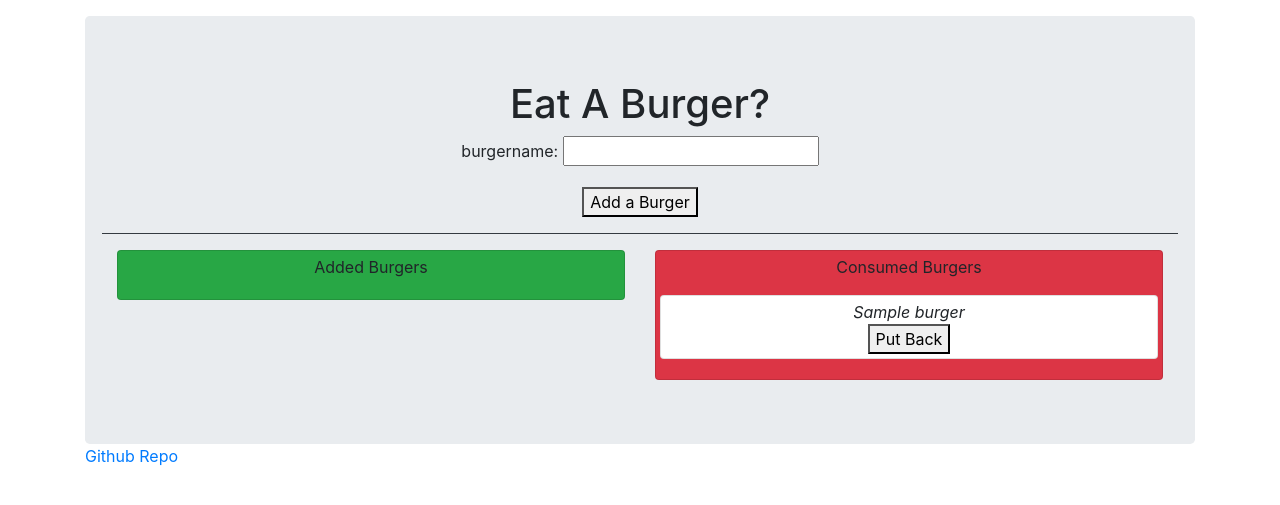
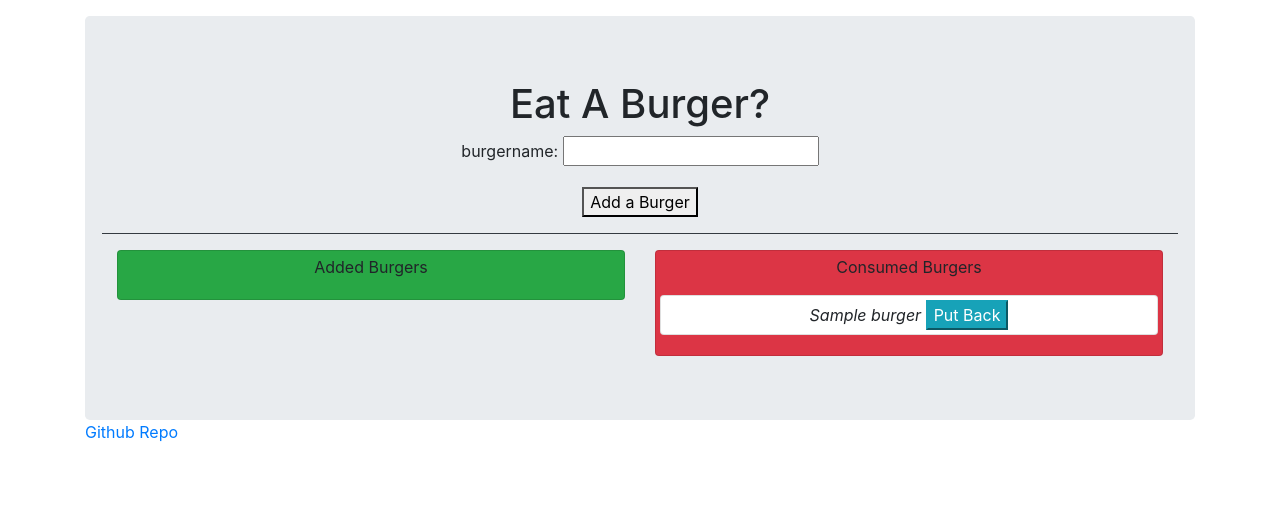
Before and after one commit to SunshineDaydeam/Burger-App, a Node server app: page / in a window 1280 px wide. Shown: the top 505 px of the page. Run offline with Node 20, Linux system fonts and the light colour scheme; tables that the repository leaves empty hold one stand-in row (values such as "Sample post"); some libraries are stand-ins or nearby versions.

Commit message:
added stuff?

```diff
--- a/db/seeds.sql
+++ b/db/seeds.sql
@@ -1,2 +1,2 @@
 INSERT INTO burgers(burger_name, devoured)
-VALUES("RyeMCA Burger", true), ("Baby You can chive my car burger", false), ("plain cheeseburger",false);
+VALUES("Tofu Lettuce Wrap", true), ("Black Bean Bunless Burger", false), ("Hamburgueso con queso",false);
--- a/views/index.handlebars
+++ b/views/index.handlebars
@@ -15,8 +15,8 @@
                       {{#each burger}}
                         {{#unless devoured}}
                           <div class="card mb-3 p-1">
-                            <span><i>{{burger_name}}</i></span>
-                            <span><button class="change-devoured btn-success" data-id="{{id}}" data-buttondevoured="{{devoured}}">
+                            <span><i>{{burger_name}}</i>
+                            <button class="change-devoured btn-info" data-id="{{id}}" data-buttondevoured="{{devoured}}">
                               {{#if devoured}}Put Back!{{else}}EAT!{{/if}}
                             </button></span>
                           </div>
@@ -30,10 +30,12 @@
                         {{#each burger}}
                           {{#if this.devoured}}
                             <div class="card mb-3 p-1">
-                              <span><i>{{burger_name}}</i></span>
-                              <span><button class="change-devoured" data-id="{{id}}" data-buttondevoured="{{devoured}}">
+                              <span><i>{{burger_name}}</i>
+                              <button class="change-devoured btn-info" data-id="{{id}}" data-buttondevoured="{{devoured}}">
                                 {{#if devoured}}Put Back{{else}}EAT!{{/if}}
-                              </button></span>
+                              </button>
+                              {{!-- <button class="delete-burger" data-id="{{id}}">Delete Me</button> --}}
+                              </span>
                             </div>
                           {{/if}}
                         {{/each}}
```
Also changed, not shown: public/assets/java/userJava.js.
